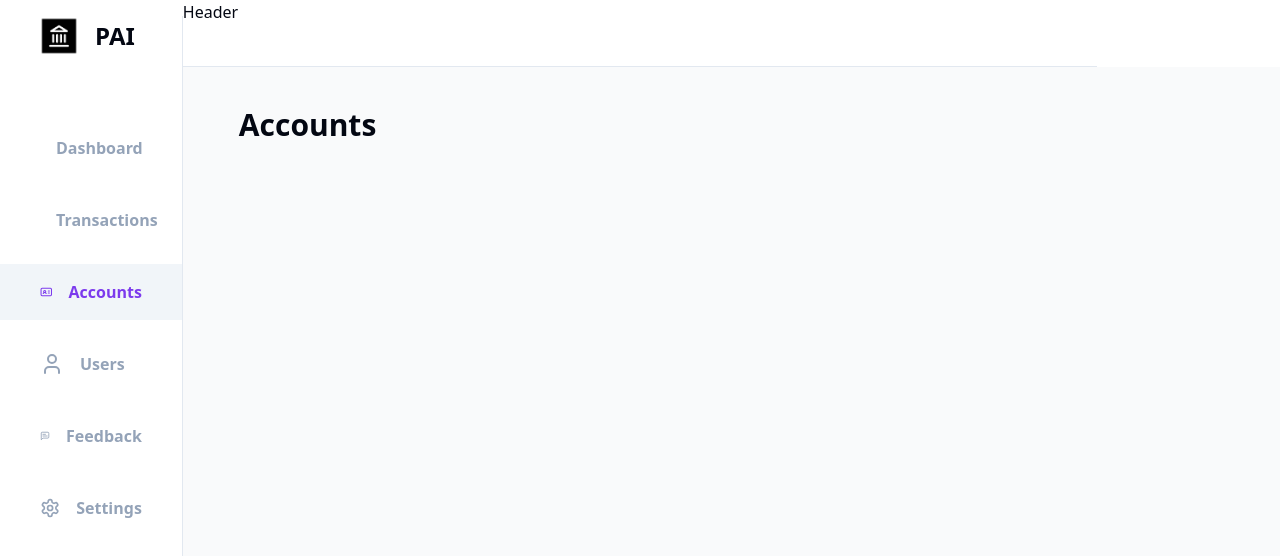
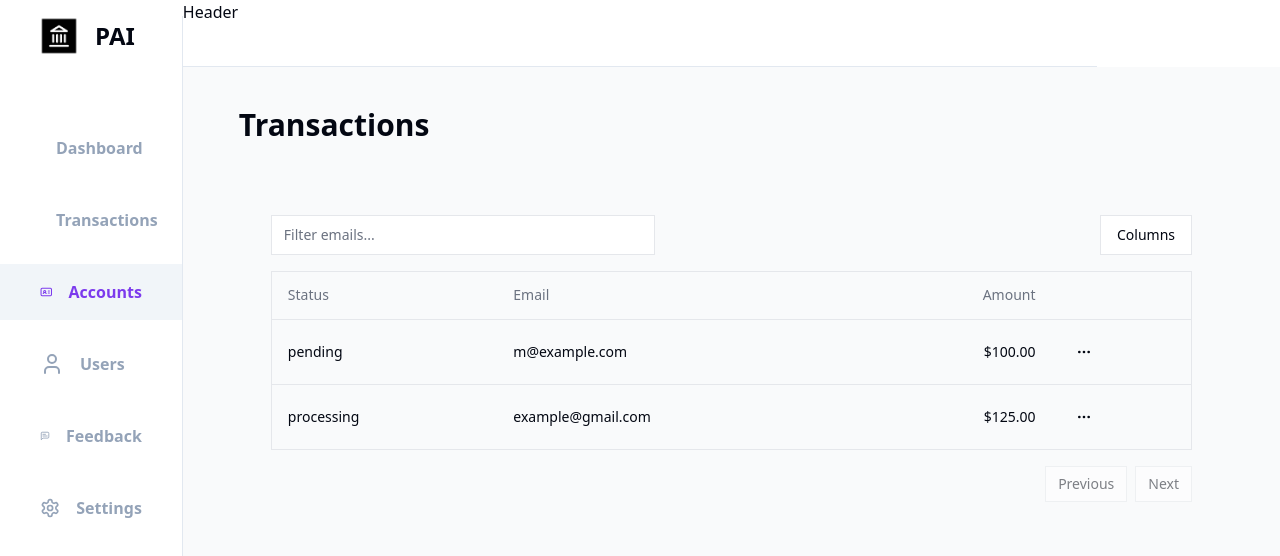
Before and after one commit to amittam104/Pai, a React (Vite) app: page /accounts in a window 1280 px wide. Shown: the top 556 px of the page. Built offline with nearby package versions, Linux system fonts and the light colour scheme.

Commit message:
chore: setup basic layout of accounts table

```diff
--- /dev/null
+++ b/src/features/accounts/AccountsTable.jsx
@@ -0,0 +1,27 @@
+import { columns } from "@/ui/accounts/columns";
+import { DataTable } from "@/ui/accounts/data-table";
+
+const data = [
+  {
+    id: "728ed52f",
+    amount: 100,
+    status: "pending",
+    email: "m@example.com",
+  },
+  {
+    id: "489e1d42",
+    amount: 125,
+    status: "processing",
+    email: "example@gmail.com",
+  },
+];
+
+function AccountsTable() {
+  return (
+    <div className="container mx-auto py-10">
+      <DataTable columns={columns} data={data} />
+    </div>
+  );
+}
+
+export default AccountsTable;
--- a/src/pages/Accounts.jsx
+++ b/src/pages/Accounts.jsx
@@ -1,5 +1,12 @@
+import AccountsTable from "@/features/accounts/AccountsTable";
+
 function Accounts() {
-  return <div className="text-3xl font-bold">Accounts</div>;
+  return (
+    <div className="flex flex-col gap-4">
+      <h1 className="text-3xl font-bold">Transactions</h1>
+      <AccountsTable />
+    </div>
+  );
 }
 
 export default Accounts;
--- /dev/null
+++ b/src/services/apiAccounts.js
@@ -0,0 +1,15 @@
+import supabase from "./supabase";
+
+export async function getAccounts() {
+  try {
+    const { data: accounts, error } = await supabase
+      .from("accounts")
+      .select("*");
+
+    if (error) throw new Error("Colud not get the accounts. Please try again!");
+
+    return accounts;
+  } catch (error) {
+    console.error(error.message);
+  }
+}
--- /dev/null
+++ b/src/ui/accounts/columns.jsx
@@ -0,0 +1,62 @@
+import { MoreHorizontal } from "lucide-react";
+import { Button } from "@/components/ui/button";
+import {
+  DropdownMenu,
+  DropdownMenuContent,
+  DropdownMenuItem,
+  DropdownMenuLabel,
+  DropdownMenuSeparator,
+  DropdownMenuTrigger,
+} from "@/components/ui/dropdown-menu";
+
+export const columns = [
+  {
+    accessorKey: "status",
+    header: "Status",
+  },
+  {
+    accessorKey: "email",
+    header: "Email",
+  },
+  {
+    accessorKey: "amount",
+    header: () => <div className="text-right">Amount</div>,
+    cell: ({ row }) => {
+      const amount = parseFloat(row.getValue("amount"));
+      const formatted = new Intl.NumberFormat("en-US", {
+        style: "currency",
+        currency: "USD",
+      }).format(amount);
+
+      return <div className="text-right font-medium">{formatted}</div>;
+    },
+  },
+  {
+    id: "actions",
+    cell: ({ row }) => {
+      const payment = row.original;
+
+      return (
+        <DropdownMenu>
+          <DropdownMenuTrigger asChild>
+            <Button variant="ghost" className="h-8 w-8 p-0">
+              <span className="sr-only">Open menu</span>
+              <MoreHorizontal className="h-4 w-4" />
+            </Button>
+          </DropdownMenuTrigger>
+          <DropdownMenuContent align="end">
+            <DropdownMenuLabel>Actions</DropdownMenuLabel>
+            <DropdownMenuItem
+              onClick={() => navigator.clipboard.writeText(payment.id)}
+            >
+              Copy payment ID
+            </DropdownMenuItem>
+            <DropdownMenuSeparator />
+            <DropdownMenuItem>View customer</DropdownMenuItem>
+            <DropdownMenuItem>View payment details</DropdownMenuItem>
+          </DropdownMenuContent>
+        </DropdownMenu>
+      );
+    },
+  },
+];
--- /dev/null
+++ b/src/ui/accounts/data-table.jsx
@@ -0,0 +1,153 @@
+/* eslint-disable react/prop-types */
+import {
+  flexRender,
+  getCoreRowModel,
+  useReactTable,
+  getPaginationRowModel,
+  getFilteredRowModel,
+} from "@tanstack/react-table";
+import {
+  Table,
+  TableBody,
+  TableCell,
+  TableHead,
+  TableHeader,
+  TableRow,
+} from "@/components/ui/table";
+import {
+  DropdownMenu,
+  DropdownMenuCheckboxItem,
+  DropdownMenuContent,
+  DropdownMenuTrigger,
+} from "@/components/ui/dropdown-menu";
+import { Button } from "@/components/ui/button";
+import { Input } from "@/components/ui/input";
+import { useState } from "react";
+
+export function DataTable({ columns, data }) {
+  const [columnFilters, setColumnFilters] = useState([]);
+  const [columnVisibility, setColumnVisibility] = useState({});
+
+  const table = useReactTable({
+    data,
+    columns,
+    getCoreRowModel: getCoreRowModel(),
+    getPaginationRowModel: getPaginationRowModel(),
+    onColumnFiltersChange: setColumnFilters,
+    getFilteredRowModel: getFilteredRowModel(),
+    onColumnVisibilityChange: setColumnVisibility,
+    state: {
+      columnFilters,
+      columnVisibility,
+    },
+  });
+
+  return (
+    <div>
+      <div className="flex items-center py-4">
+        <Input
+          placeholder="Filter emails..."
+          value={table.getColumn("email")?.getFilterValue() ?? ""}
+          onChange={(event) =>
+            table.getColumn("email")?.setFilterValue(event.target.value)
+          }
+          className="max-w-sm"
+        />
+        <DropdownMenu>
+          <DropdownMenuTrigger asChild>
+            <Button variant="outline" className="ml-auto">
+              Columns
+            </Button>
+          </DropdownMenuTrigger>
+          <DropdownMenuContent align="end">
+            {table
+              .getAllColumns()
+              .filter((column) => column.getCanHide())
+              .map((column) => {
+                return (
+                  <DropdownMenuCheckboxItem
+                    key={column.id}
+                    className="capitalize"
+                    checked={column.getIsVisible()}
+                    onCheckedChange={(value) =>
+                      column.toggleVisibility(!!value)
+                    }
+                  >
+                    {column.id}
+                  </DropdownMenuCheckboxItem>
+                );
+              })}
+          </DropdownMenuContent>
+        </DropdownMenu>
+      </div>
+      <div className="rounded-md border">
+        <Table>
+          <TableHeader>
+            {table.getHeaderGroups().map((headerGroup) => (
+              <TableRow key={headerGroup.id}>
+                {headerGroup.headers.map((header) => {
+                  return (
+                    <TableHead key={header.id}>
+                      {header.isPlaceholder
+                        ? null
+                        : flexRender(
+                            header.column.columnDef.header,
+                            header.getContext()
+                          )}
+                    </TableHead>
+                  );
+                })}
+              </TableRow>
+            ))}
+          </TableHeader>
+          <TableBody>
+            {table.getRowModel().rows?.length ? (
+              table.getRowModel().rows.map((row) => (
+                <TableRow
+                  key={row.id}
+                  data-state={row.getIsSelected() && "selected"}
+                >
+                  {row.getVisibleCells().map((cell) => (
+                    <TableCell key={cell.id}>
+                      {flexRender(
+                        cell.column.columnDef.cell,
+                        cell.getContext()
+                      )}
+                    </TableCell>
+                  ))}
+                </TableRow>
+              ))
+            ) : (
+              <TableRow>
+                <TableCell
+                  colSpan={columns.length}
+                  className="h-24 text-center"
+                >
+                  No results.
+                </TableCell>
+              </TableRow>
+            )}
+          </TableBody>
+        </Table>
+      </div>
+      <div className="flex items-center justify-end space-x-2 py-4">
+        <Button
+          variant="outline"
+          size="sm"
+          onClick={() => table.previousPage()}
+          disabled={!table.getCanPreviousPage()}
+        >
+          Previous
+        </Button>
+        <Button
+          variant="outline"
+          size="sm"
+          onClick={() => table.nextPage()}
+          disabled={!table.getCanNextPage()}
+        >
+          Next
+        </Button>
+      </div>
+    </div>
+  );
+}
```
